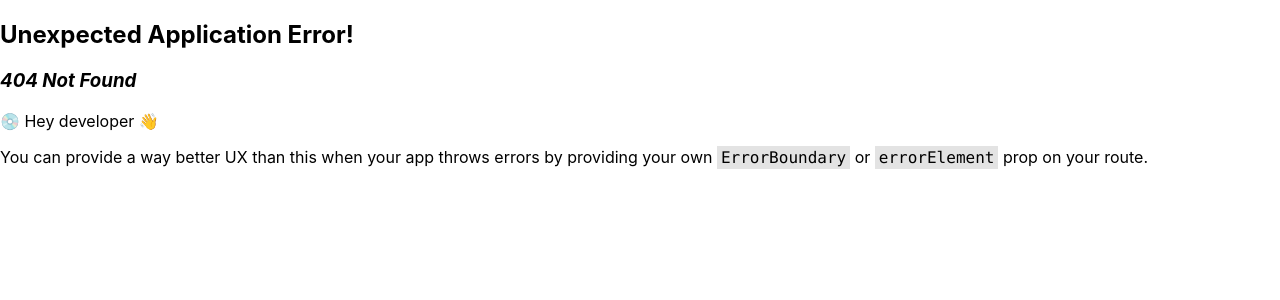
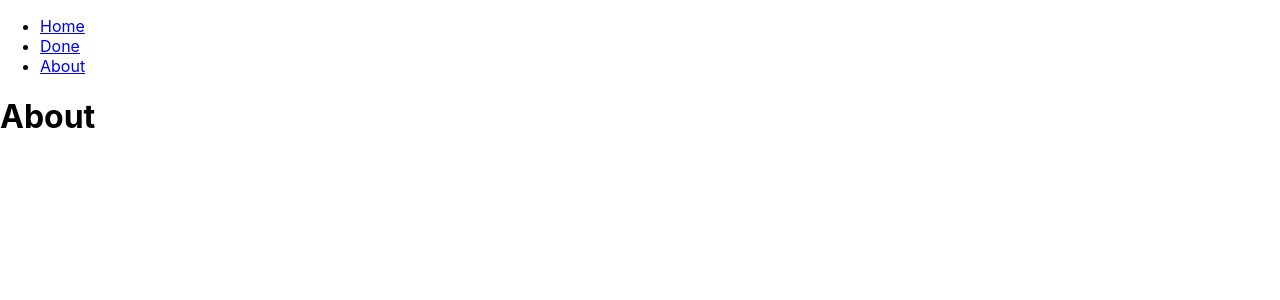
Before and after one commit to HUANGXA21/daty10-homework, a React (Create React App) app: page /about in a window 1280 px wide. Before the commit this address had no page. Shown: the top 300 px of the page. Built offline with nearby package versions, Linux system fonts and the light colour scheme.

Commit message:
feat : AboutPage

```diff
--- a/src/layouts/DefaultLayout.js
+++ b/src/layouts/DefaultLayout.js
@@ -7,6 +7,7 @@ export function DefaultLayout() {
                 <ul>
                     <li><NavLink to={"/"}>Home</NavLink></li>
                     <li><NavLink to={"/todos/done"}>Done</NavLink></li>
+                    <li><NavLink to={"/about"}>About</NavLink></li>
                 </ul>
             </nav>
             <main>
--- /dev/null
+++ b/src/pages/AboutPage.js
@@ -0,0 +1,5 @@
+export function AboutPage() {
+    return <div>
+        <h1>About</h1>
+    </div>;
+}
--- a/src/routes/Routes.js
+++ b/src/routes/Routes.js
@@ -3,6 +3,7 @@ import {DefaultLayout} from "../layouts/DefaultLayout";
 import {HomePage} from "../pages/HomePage";
 import {TodoDetailPage} from "../pages/TodoDetailPage";
 import {TodoDonePage} from "./TodoDonePage";
+import {AboutPage} from "../pages/AboutPage";
 
 export const routes = createBrowserRouter([{
     path: "/",
@@ -19,6 +20,10 @@ export const routes = createBrowserRouter([{
         {
             path: "todos/done",
             element: <TodoDonePage/>
+        },
+        {
+            path:"about",
+            element:<AboutPage/>
         }
     ]
 }])
```
